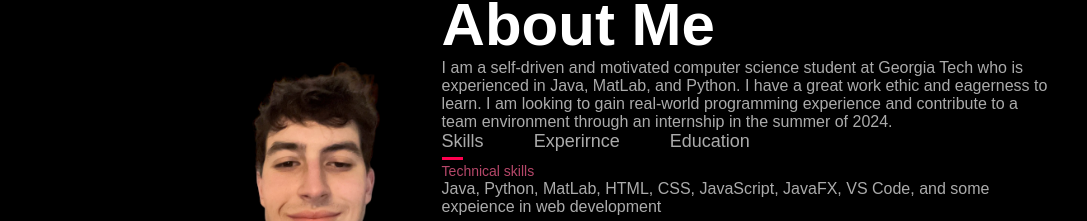
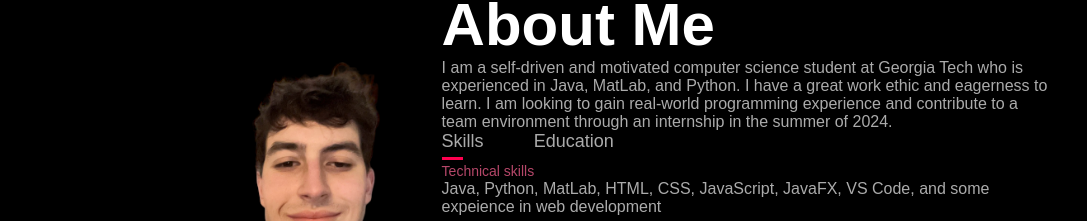
Before and after one commit to nwest12303/Personal-website_4, a plain HTML site: page index.html in a window 1280 px wide. Shown: the part 900-1121 px from the top of the page, without its empty margins (96-1183 px from the left). Drawn offline with Linux system fonts and the light colour scheme.

Commit message:
Update index.html

```diff
--- a/index.html
+++ b/index.html
@@ -43,7 +43,6 @@
 
                     <div class="tab-titles">
                         <p class="tab-links active-link" onclick="opentab('skills')">Skills</p>
-                        <p class="tab-links" onclick="opentab('experience')">Experirnce</p>
                         <p class="tab-links" onclick="opentab('education')">Education</p>
                     </div>
                     <div class="tab-contents active-tab" id="skills">
```
